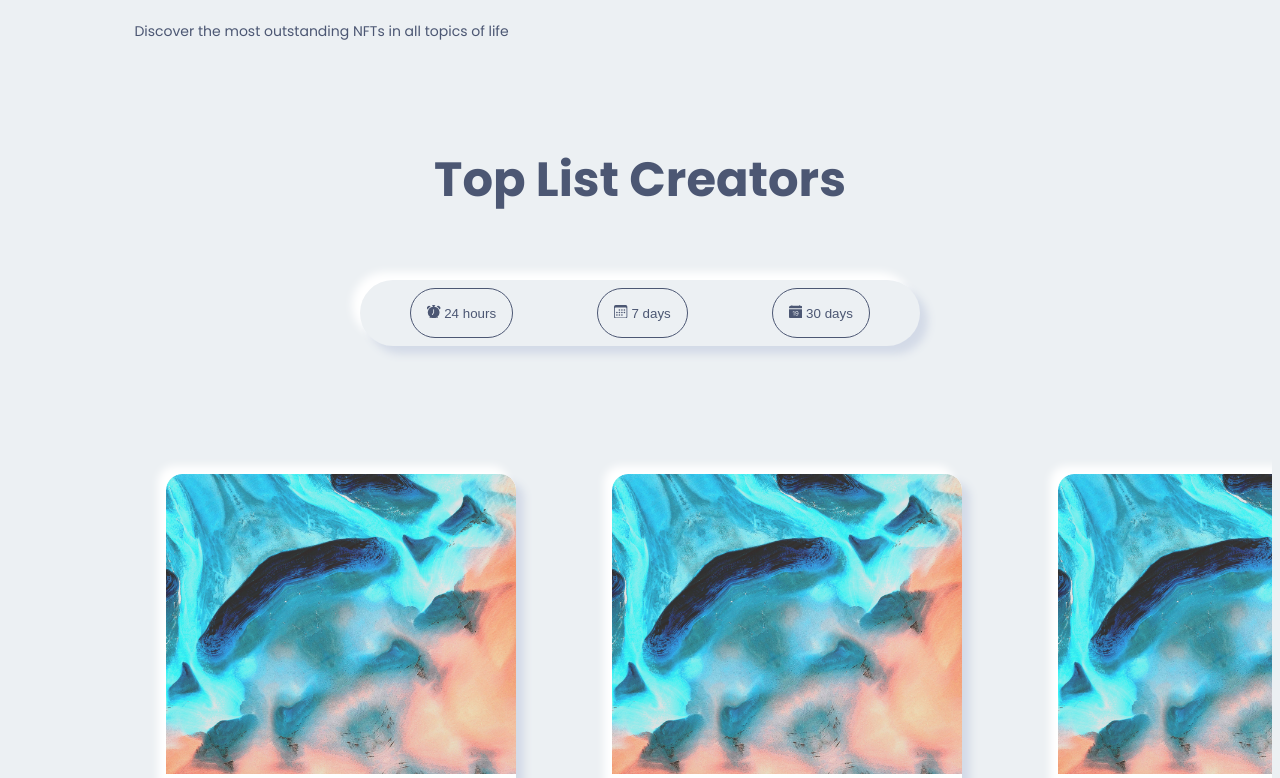
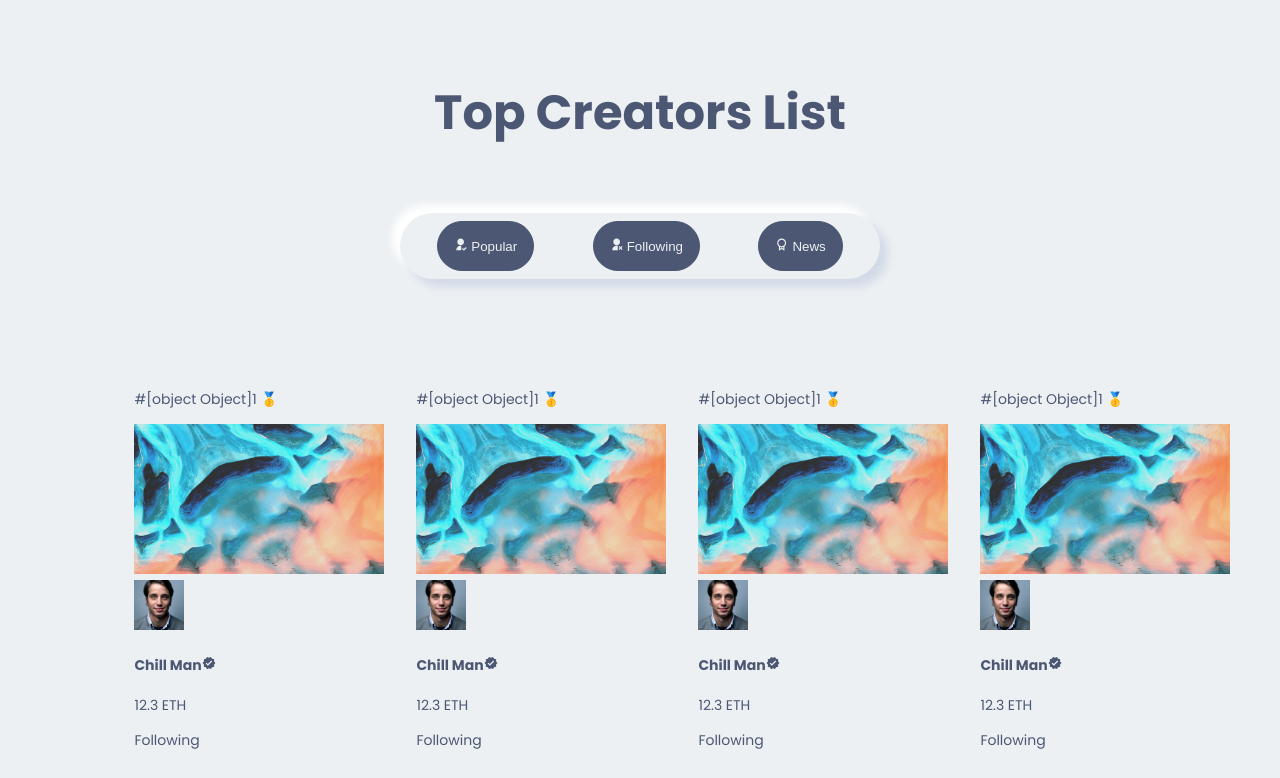
Before and after one commit to ranzai32/nft-marketplace, a Next.js app in the folder nft-template/: page / in a window 1280 px wide. Shown: the part 2688-3466 px from the top of the page. Built offline with nearby package versions, Linux system fonts and the light colour scheme.

Commit message:
Follower uncompleted

```diff
--- /dev/null
+++ b/nft-template/components/FollowerTab/FollowerTab.jsx
@@ -0,0 +1,88 @@
+import React, {useState, useEffect} from 'react'
+import { RiUserFollowFill, RiUserUnfollowFill, RiAwardLine } from 'react-icons/ri'
+
+import Style from './FollowerTab.module.css'
+import FollowerTabCard from './FollowerTabCard/FollowerTabCard'
+
+const FollowerTab = () => {
+    const CardArray = [1, 2, 3, 4, 5, 6, 7, 8];
+    const FollowingArray = [1, 2, 3, 4, 5, 6];
+    const NewsArray = [1, 2, 3, 4, 5];
+
+    const [popular, setPopular] = useState(true);
+    const [following, setFollowing] = useState(false);
+    const [news, setNews] = useState(false);
+
+    const openPopular = ()=>{
+        if(!popular){
+            setPopular(true);
+            setFollowing(false);
+            setNews(false);
+        }
+    }
+    const openFollower = ()=>{
+        if(!following){
+            setPopular(false);
+            setFollowing(true);
+            setNews(false);
+        }
+    }
+    const openNews = ()=>{
+        if(!popular){
+            setPopular(false);
+            setFollowing(false);
+            setNews(true);
+        }
+    }
+    return (
+        <div className={Style.followerTab}>
+            <div className={Style.followerTab_title}>
+                <h2>Top Creators List</h2>
+                <div className={Style.followerTab_tabs}>
+                    <div className={Style.followerTab_tabs_btn}>
+                        <button onClick={() => openPopular()}>
+                            <RiUserFollowFill /> Popular
+                        </button>
+                        <button onClick={() => openFollower()}>
+                            <RiUserUnfollowFill /> Following
+                        </button>
+                        <button onClick={() => openNews()}>
+                            <RiAwardLine /> News
+                        </button>
+                    </div>
+                </div>
+            </div>
+
+            {popular && (
+                <div className={Style.followerTab_box}>
+                    {CardArray.map((element, index) => (
+                        <FollowerTabCard key={index + 1} index={index} element={element}/>
+                    ))}
+                </div>
+            )}
+            {following && (
+                <div className={Style.followerTab_box}>
+                    {FollowingArray.map((element, index) => (
+                        <FollowerTabCard key={index + 1} index={index} element={element}/>
+                    ))}
+                </div>
+            )}
+            {news && (
+                <div className={Style.followerTab_box}>
+                    {NewsArray.map((element, index) => (
+                        <FollowerTabCard key={index + 1} index={index} element={element}/>
+                    ))}
+                </div>
+            )}
+
+            <div className={Style.followerTab_member}>
+                <div className={Style.followerTab_member_box}>
+                    <a href='#'>Show me more</a>
+                    <a href='#'>Become Author</a>
+                </div>
+            </div>
+        </div>
+    )
+}
+
+export default FollowerTab
--- /dev/null
+++ b/nft-template/components/FollowerTab/FollowerTab.module.css
@@ -0,0 +1,78 @@
+.followerTab{
+    width: 100%;
+    padding-block: 6rem;
+    border: 1px;
+    position: relative;
+    padding-bottom: 13rem;
+}
+
+.followerTab_title{
+    width: 30rem;
+    margin: 0 auto;
+    padding: 0 0 6rem 0;
+    text-align: center;
+}
+.followerTab_title h2{
+    font-size: 3rem;
+    margin-bottom: 4rem;
+}
+
+.followerTab_tabs_btn{
+    background-color: var(--main-bg-color);
+    width: 100%;
+    padding: .5rem 1rem;
+    border-radius: 4rem;
+    display: flex;
+    justify-content: space-around;
+    gap: 1rem;
+    align-items: center;
+    font-size: 1.2rem;
+    box-shadow: var(--box-shadow);
+}
+.followerTab_tabs_btn button{
+    background-color: var(--icons-color);
+    color: var(--main-bg-color);
+    padding: 1rem;
+    border: 1px solid var(--icons-color);
+    border-radius: 4rem;
+    cursor: pointer;
+    transition: all .3s ease-in;
+}
+.followerTab_tabs_btn button:hover{
+    background-color: transparent;
+    color: var(--icons-color);
+}
+
+.followerTab_box{
+    width: 80%;
+    margin: 0 auto;
+    display: grid;
+    grid-template-columns: repeat(4, 1fr);
+    gap: 2rem;
+}
+
+.followerTab_member_box{
+    margin: 0 auto;
+    padding: 7rem 0 0 0;
+    align-items: center;
+}
+
+.followerTab_member_box a:first-child{
+    background-color: transparent;
+    color: var(--icons-color);
+    transition: all .3s ease-in;
+}
+.followerTab_member_box a:hover{
+    background-color: var(--icons-color);
+    color: var(--main-bg-color);
+}
+
+.followerTab_member_box a{
+    background-color: var(--icons-color);
+    margin-inline: 1.5rem;
+    padding: 1rem 2rem;
+    color: var(--main-bg-color);
+    border-radius: 2rem;
+    border: 1px solid var(--icons-color);
+    box-shadow: var(--box-shadow);
+}
--- /dev/null
+++ b/nft-template/components/FollowerTab/FollowerTabCard/FollowerTabCard.jsx
@@ -0,0 +1,73 @@
+import React, {useState} from 'react'
+import Image from 'next/image'
+import { MdVerified } from 'react-icons/md'
+import {TiTick} from 'react-icons/ti'
+
+import Style from './FollowerTabCard.module.css'
+import images from '../../../img'
+
+const FollowerTabCart = (index, element) => {
+  const [following, setFollowing] = useState(false);
+
+  const followMe = ()=>{
+    if(!following){
+      setFollowing(true);
+    } else{
+      setFollowing(false);
+    }
+  }
+  return (
+    <div className={Style.FollowerTabCart}>
+      <div className={Style.FollowerTabCart_rank}>
+        <p>
+          #{index + 1} <span>🥇</span>
+        </p>
+      </div>
+
+      <div className={Style.FollowerTabCart_box}>
+        <div className={Style.FollowerTabCart_box_img}>
+          <Image
+            className={Style.FollowerTabCart_box_img_img}
+            src={images.creatorbackground1}
+            alt='profile background'
+            width={250} height={150}
+            objectFit='cover'
+          />
+        </div>
+
+        <div className={Style.FollowerTabCart_box_profile}>
+          <Image
+            className={Style.FollowerTabCart_box_profile_img}
+            alt='profile picture'
+            width={50} height={50}
+            src={images.user1}
+          />
+        </div>
+
+        <div className={Style.FollowerTabCart_box_info}>
+          <div className={Style.FollowerTabCart_box_info_name}>
+            <h4>
+              Chill Man{""}
+              <span>
+                <MdVerified/>
+              </span>
+            </h4>
+            <p>12.3 ETH</p>
+          </div>
+
+          <div className={Style.FollowerTabCart_box_info_following}>
+            {following ? (
+              <a onClick={() => followMe()}>
+                Follow{""} <span><TiTick/></span>
+              </a>
+            ): (
+              <a onClick={() => followMe()}>Following</a>
+            )}
+          </div>
+        </div>
+      </div>
+    </div>
+  )
+}
+
+export default FollowerTabCart
--- a/nft-template/components/componentsindex.js
+++ b/nft-template/components/componentsindex.js
@@ -10,5 +10,6 @@ import Category from './Category/Category';
 import Filter from './Filter/Filter';
 import NFTCard from './NFTCard/NFTCard';
 import Collection from './Collection/Collection';
+import FollowerTab from './FollowerTab/FollowerTab';
 
-export { Button, Footer, NavBar, HeroSection, Service, BigNFTSilder, Subscribe, Title, Category, Filter, NFTCard, Collection };
+export { Button, Footer, NavBar, HeroSection, Service, BigNFTSilder, Subscribe, Title, Category, Filter, NFTCard, Collection, FollowerTab };
--- a/nft-template/pages/index.js
+++ b/nft-template/pages/index.js
@@ -9,6 +9,7 @@ import { HeroSection,
          Filter,
          NFTCard,
          Collection,
+         FollowerTab,
 } from '../components/componentsindex'
 
 const Home = () => {
@@ -17,7 +18,7 @@ const Home = () => {
       <HeroSection />
       <Service />
       <BigNFTSilder />
-      <Title heading='New Collection' paragraph='Discover the most outstanding NFTs in all topics of life'/>
+      <FollowerTab />
       <Collection />
       <Title heading='Featurerd NFTs' paragraph='Discover the most outstanding NFTs in all topics of life'/>
       <Filter />
```
Also changed, not shown: nft-template/components/FollowerTab/FollowerTabCard/FollowerTabCard.module.css (added).
